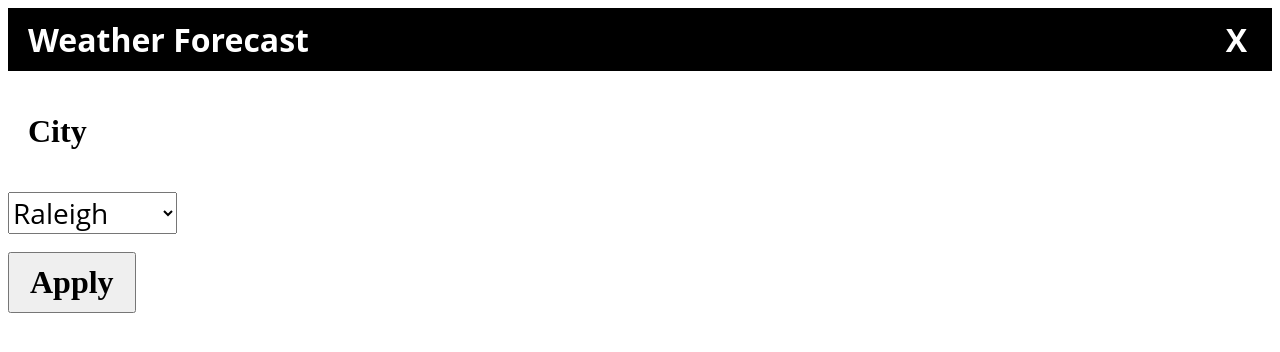
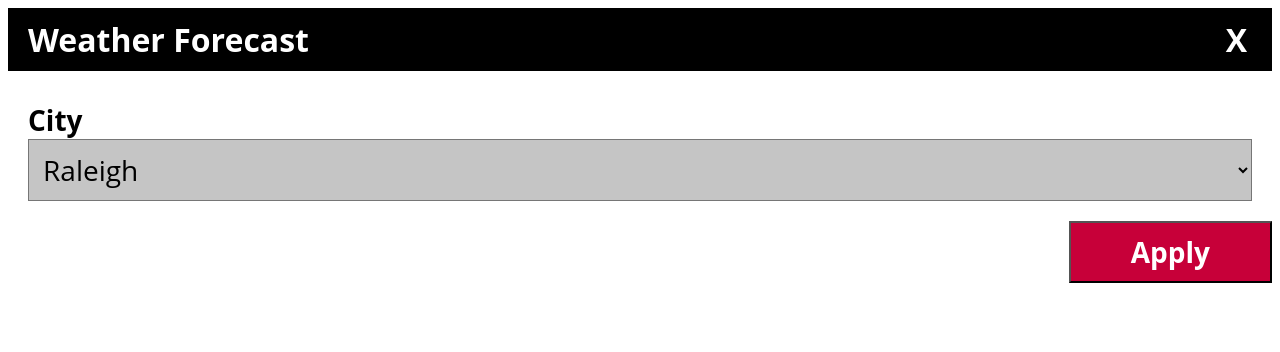
Before and after one commit to ideeparajendran/angular-projects, an Angular app: page / in a window 1280 px wide. Shown: the top 352 px of the page. Built offline with nearby package versions, Linux system fonts and the light colour scheme.

Commit message:
CSS Changes

```diff
--- a/src/app/app.component.css
+++ b/src/app/app.component.css
@@ -1,45 +1,70 @@
 * {
   font-family: 'Open Sans', sans-serif;
+}
+
+.body {
+  display: flex;
+  flex-direction: column;
 }
 
 .title {
   color: white;
   font-size: 32px;
   font-weight: bold;
-  background-color: black;
+  background-color: #000000;
   padding: 10px 20px;
 }
 
 .subTitle {
-  font: 28px bold;
-  font-size: 32px;
+  font-size: 28px;
   font-weight: bold;
-  padding: 10px 20px;
+  margin: 30px 20px 5px 20px;
 }
 
 .dropdown {
   font-size: 28px;
   font-style: normal;
-  display: flex;
+  background-color: #c5c5c5;
+  margin: -5px 20px 20px 20px;
+  padding: 10px;
+}
+
+.option {
+  margin: 30px;
 }
 
 .date {
   font-size: 18px;
   font-weight: bold;
+  margin-top: -20px;
 }
 
 .temperature {
   font-size: 18px;
   font-style: normal;
+  margin: 50px;
+}
+
+.listBody {
+  display: flex;
+  justify-items: center;
+  flex-flow: wrap;
+  margin: 0 auto;
 }
 
 .list {
-  display: inline-block;
+  text-align: center;
+  padding: 10px;
+  margin: 10px;
 }
 
 .button {
-  display: block;
+  margin: 0px 0px 0px auto !important;
+  color: white;
+  background-color: #c70039;
+  padding: 10px 60px;
 }
+
 .cancel {
   margin-right: 5px;
   float: right;
--- a/src/app/app.component.html
+++ b/src/app/app.component.html
@@ -1,32 +1,26 @@
+<div class = "body">
   <div class="title">
     <span>Weather Forecast</span>
-  <span class = "cancel">X</span>
+    <span class = "cancel"> X </span>
   </div>
 
-<p class="subTitle">City</p>
+  <div class="subTitle">City</div>
 
   <select class="dropdown" #mySelect (change)="onOptionsSelected(mySelect.value)">
     <option class="option" *ngFor="let option of cities" [value]="option"
       >{{option}}</option
     >
   </select>
-<br />
+  <div class = "listBody">
     <div class="list" *ngFor="let item of dataList">
       <p class="date">{{item.day}}</p>
       <p class="date">{{item.date}}</p>
       <img src="{{item.imageSrc}}" alt="{{imageAlt}}" />
       <p class="temperature">{{item.temperature}}</p>
     </div>
+  </div>
   <button class="subTitle button" (click)="onOptionsSelected(mySelect.value)">
     Apply
   </button>
   <p class="subTitle" *ngIf="errorText">{{errorText}}</p>
-
-<!-- <mat-form-field appearance="fill">
-<mat-label>Favorite food</mat-label>
-<mat-select [(value)]="selected">
-  <mat-option *ngFor="let food of foods" >
-    {{food}}
-  </mat-option>
-</mat-select>
-</mat-form-field> -->
+</div>
--- a/src/app/app.component.ts
+++ b/src/app/app.component.ts
@@ -14,30 +14,24 @@ export class AppComponent {
   data: string;
   errorText: string;
   dataList: any[];
-  imageAlt: string = 'Unable to load..';
+  imageAlt: string = 'Unable to load';
   constructor(private appService: AppService, private datePipe: DatePipe) {}
 
   onOptionsSelected(value: string) {
-    console.log('the selected value is ' + value);
     this.appService.fetchData(value).subscribe(
       res => {
         this.data = res['data'];
         this.dataList = [];
-
         for (var item of this.data) {
-          console.log(item);
-
           let dataObject: any = {};
           var transformedDate = this.datePipe
-            .transform(item['datetime'], 'fullDate')
+            .transform(item['datetime'],'EEEE, MMM d, y')
             .split(',');
           [dataObject.day, dataObject.date] = transformedDate;
           dataObject.temperature = item['temp'] + '°C';
-          dataObject.imageSrc =
-            '/icons/' + item['weather']['icon'] + '.png';
+          dataObject.imageSrc = '/icons/' + item['weather']['icon'] + '.png';
           this.dataList.push(dataObject);
         }
-        console.log(this.dataList);
       },
       error => {
         this.errorText = 'Forecast details are not available at the moment';
--- a/src/app/hello.component.ts
+++ /dev/null
@@ -1,18 +0,0 @@
-import { Component, Input } from '@angular/core';
-
-@Component({
-  selector: 'hello',
-  template: `
-    <h1>Hello {{ name }}!</h1>
-  `,
-  styles: [
-    `
-      h1 {
-        font-family: Lato;
-      }
-    `
-  ]
-})
-export class HelloComponent {
-  @Input() name: string;
-}
```
Also changed, not shown: src/app/app.module.ts (+1 -8 lines), src/icons/a01d.png. Lines whose indentation alone changed are shown as unchanged.
